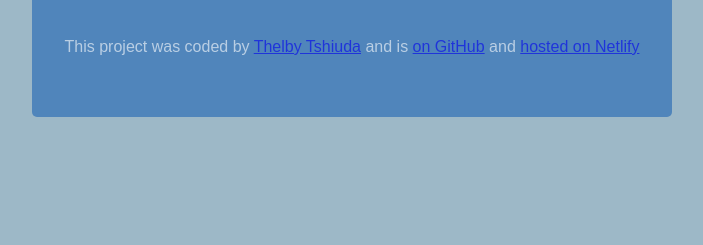
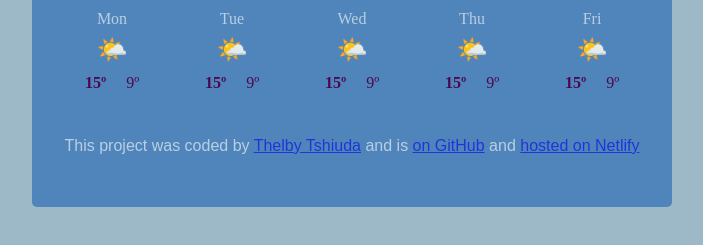
Before and after one commit to Thelby/My-awesome-project, a plain HTML site: page index.html in a window 1280 px wide. Shown: the part 333-578 px from the top of the page, without its empty margins (288-991 px from the left). Drawn offline with nearby package versions, Linux system fonts and the light colour scheme.

Commit message:
Added a weather forecast
- Implemented an HTML element with the id "forecast" and injected content using JavaScript
- Created a function to effectively display the weather forecast
- Utilized a loop to populate an array of days for forecasting data
- Then updated CSS

```diff
--- a/index.html
+++ b/index.html
@@ -42,6 +42,7 @@
             <span class="current-temperature-unit">°C</span>
           </div>
         </div>
+        <div class="weather-forecast" id="forecast"></div>
       </main>
       <footer>
         <p class="footer">
--- a/src/index.js
+++ b/src/index.js
@@ -24,6 +24,33 @@ function search(event) {
   axios.get(apiUrl).then(displayTemperature);
   cityElement.innerHTML = city;
 }
+
+function displayForecast() {
+  let days = ["Mon", "Tue", "Wed", "Thu", "Fri"];
+  let forecastHtml = "";
+
+  days.forEach(function (day) {
+    forecastHtml =
+      forecastHtml +
+      `
+      <div class="weather-forecast-day">
+        <div class="weather-forecast-date">${day}</div>
+        <div class="weather-forecast-icon">🌤️</div>
+        <div class="weather-forecast-temperatures">
+          <div class="weather-forecast-temperature">
+            <strong>15º</strong>
+          </div>
+          <div class="weather-forecast-temperature">9º</div>
+        </div>
+      </div>
+    `;
+  });
+
+  let forecastElement = document.querySelector("#forecast");
+  forecastElement.innerHTML = forecastHtml;
+}
+
+displayForecast();
 
 function formatDate(date) {
   let minutes = date.getMinutes();
--- a/src/style.css
+++ b/src/style.css
@@ -3,7 +3,7 @@ body {
     }
     .container {
       max-width: 600px;
-      height: 350px;
+      height: 440px;
       padding: 20px;
       margin: 0 auto;
       background-color: rgb(80, 133, 187);
@@ -82,6 +82,33 @@ body {
       font-size: 28px;
       color: white;
     }
+    .weather-forecast {
+      display: flex;
+      justify-content: space-around;
+      margin-top: 0px;
+    }
+    .weather-forecast-date {
+      text-align: center;
+      color: white;
+      font-size: 16px;
+      line-height: 12px;
+      margin-bottom: 10px;
+      opacity: 0.6;
+    }
+    .weather-forecast-icon {
+      font-size: 25px;
+      text-align: center;
+    }
+    .weather-forecast-temperatures {
+      text-align: center;
+      color: rgb(78, 7, 78);
+      margin-top: 10px;
+      display: flex;
+      justify-content: center;
+    }
+    .weather-forecast-temperature {
+      padding: 0 10px;
+    }
     .footer {
      font-family: Arial, Helvetica, sans-serif;
      font-weight: 500;
@@ -89,6 +116,6 @@ body {
      font-size: 16px;
      text-align: center;
      padding-bottom: 30px;
-     padding-top: 20px;
-    color: white;
+     padding-top: 40px;
+     color: white;
     }
```
